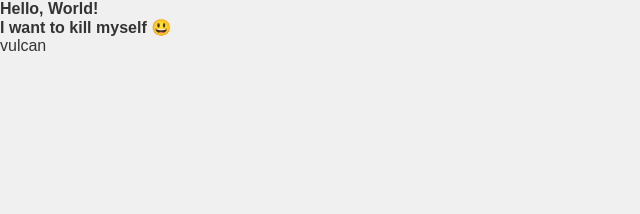
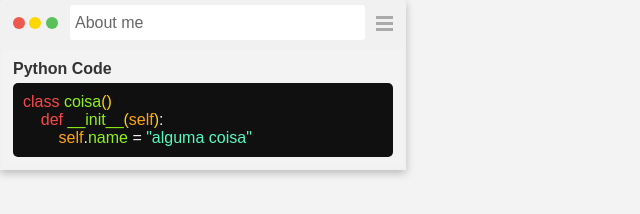
Before and after one commit to lukilme/portfolio, a website built with Parcel: page index.html in a window 1280 px wide. Shown: the whole page, without its empty margins (0-640 px from the left). Built offline with nearby package versions, Linux system fonts and the light colour scheme.

Commit message:
:smile: testing code

```diff
--- a/index.html
+++ b/index.html
@@ -7,11 +7,35 @@
   <link rel="stylesheet" href="./src/index.scss">
 </head>
 <body>
-  <h2>Hello, World!</h2>
-  <h3>I want to kill myself 😃</h3>
-  <div id="theme">
-    <h2>They not like us</h2>
+  <div class="container">
+    <div class="row">
+      <div class="column left">
+        <span class="dot" style="background:#ED594A;"></span>
+        <span class="dot" style="background:#FDD800;"></span>
+        <span class="dot" style="background:#5AC05A;"></span>
+      </div>
+      <div class="column middle">
+        <input disabled type="text" value="About me">
+      </div>
+      <div class="column right">
+        <div style="float:right">
+          <span class="bar"></span>
+          <span class="bar"></span>
+          <span class="bar"></span>
+        </div>
+      </div>
+    </div>
+
+    <div class="content">
+      <h3>Python Code</h3>
+      <div class="code-block python">
+        <span class="function">class</span> <span class="name">coisa</span><span class="parentesis">()</span><br>
+        &nbsp; &nbsp; <span class="function">def</span> <span class="name">__init__</span><span class="parentesis">(</span><span class="self">self</span><span class="parentesis">)</span>:<br>
+        &nbsp; &nbsp; &nbsp; &nbsp; <span class="self">self</span>.<span class="name">name</span> = <span class="string">"alguma coisa"</span>
+      </div>
+    </div>
   </div>
+
   <script src="./src/index.ts" type="module"></script>
 </body>
 </html>
--- a/package.json
+++ b/package.json
@@ -12,7 +12,9 @@
   "license": "ISC",
   "devDependencies": {
     "@parcel/transformer-sass": "^2.12.0",
+    "cssnano": "^7.0.4",
     "parcel": "^2.12.0",
+    "postcss": "^8.4.40",
     "sass": "^1.77.8",
     "typescript": "^5.5.3"
   }
--- a/src/index.scss
+++ b/src/index.scss
@@ -1,3 +1,5 @@
+@import 'style/components.scss';
+@import 'style/code-color.scss';
 * {
     margin: 0;
     padding: 0;
@@ -11,6 +13,15 @@
 
   body {
     font-family: Arial, sans-serif;
-    background-color: #f0f0f0;
+    background-color: rgb(243, 243, 243);
     color: #333;
   }
+
+  .code-block{
+    background-color: rgb(16, 16, 16);
+    padding:10px;
+    margin-top:5px;
+    border-radius: 5px;
+    color:#eeeeee;
+    font-size: medium;
+  }
--- /dev/null
+++ b/src/style/code-color.scss
@@ -0,0 +1,19 @@
+.python .function{
+    color:rgb(250, 72, 72);
+}
+
+.python .parentesis{
+    color:rgb(255, 209, 6)
+}
+
+.python .self{
+    color:orange;
+}
+
+.python .name{
+    color:rgb(143, 242, 22);
+}
+
+.python .string{
+    color:rgb(84, 249, 191);
+}
--- /dev/null
+++ b/src/style/components.scss
@@ -0,0 +1,78 @@
+
+
+  /* The browser window */
+  .container {
+    border: 3px solid #f1f1f1;
+    border-top-left-radius: 4px;
+    border-top-right-radius: 4px;
+    width: 400px;
+    box-shadow: rgba(0, 0, 0, 0.24) 0px 3px 8px;
+  }
+
+  /* Container for columns and the top "toolbar" */
+  .row {
+    padding: 10px;
+    background: #f1f1f1;
+    border-top-left-radius: 4px;
+    border-top-right-radius: 4px;
+  }
+
+  /* Create three unequal columns that floats next to each other */
+  .column {
+    float: left;
+  }
+
+  .left {
+    width: 15%;
+  }
+
+  .right {
+    width: 10%;
+  }
+
+  .middle {
+    width: 75%;
+  }
+
+  /* Clear floats after the columns */
+  .row:after {
+    content: "";
+    display: table;
+    clear: both;
+  }
+
+  /* Three dots */
+  .dot {
+    margin-top: 4px;
+    height: 12px;
+    width: 12px;
+    background-color: #bbb;
+    border-radius: 50%;
+    display: inline-block;
+  }
+
+  /* Style the input field */
+  input[type=text] {
+    width: 100%;
+    border-radius: 3px;
+    border: none;
+    background-color: white;
+    margin-top: -8px;
+    height: 25px;
+    color: #666;
+    padding: 5px;
+  }
+
+  /* Three bars (hamburger menu) */
+  .bar {
+    width: 17px;
+    height: 3px;
+    background-color: #aaa;
+    margin: 3px 0;
+    display: block;
+  }
+
+  /* Page content */
+  .content {
+    padding: 10px;
+  }
```
Also changed, not shown: src/index.ts (line endings or trailing spaces), 3 other files.
